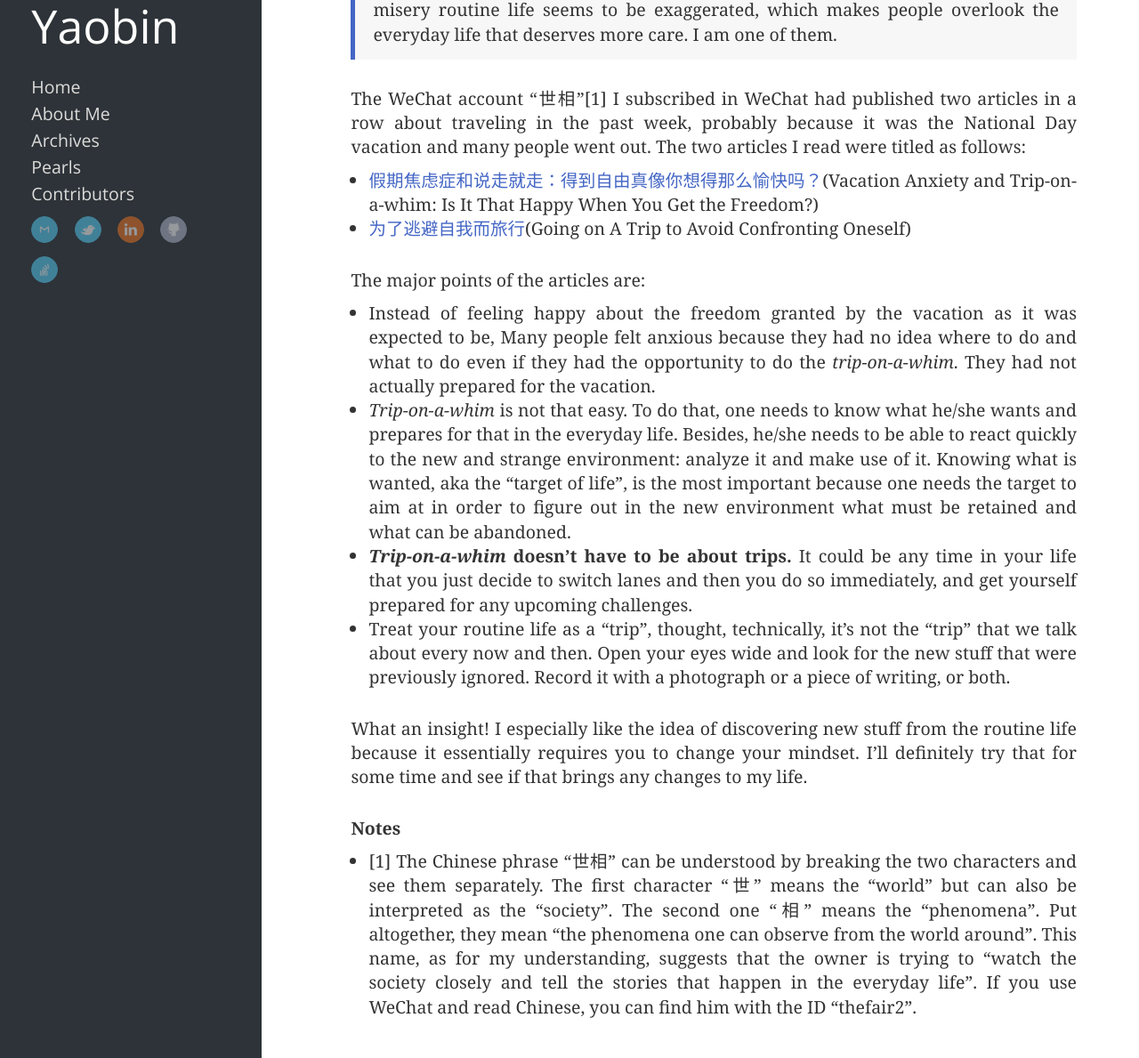
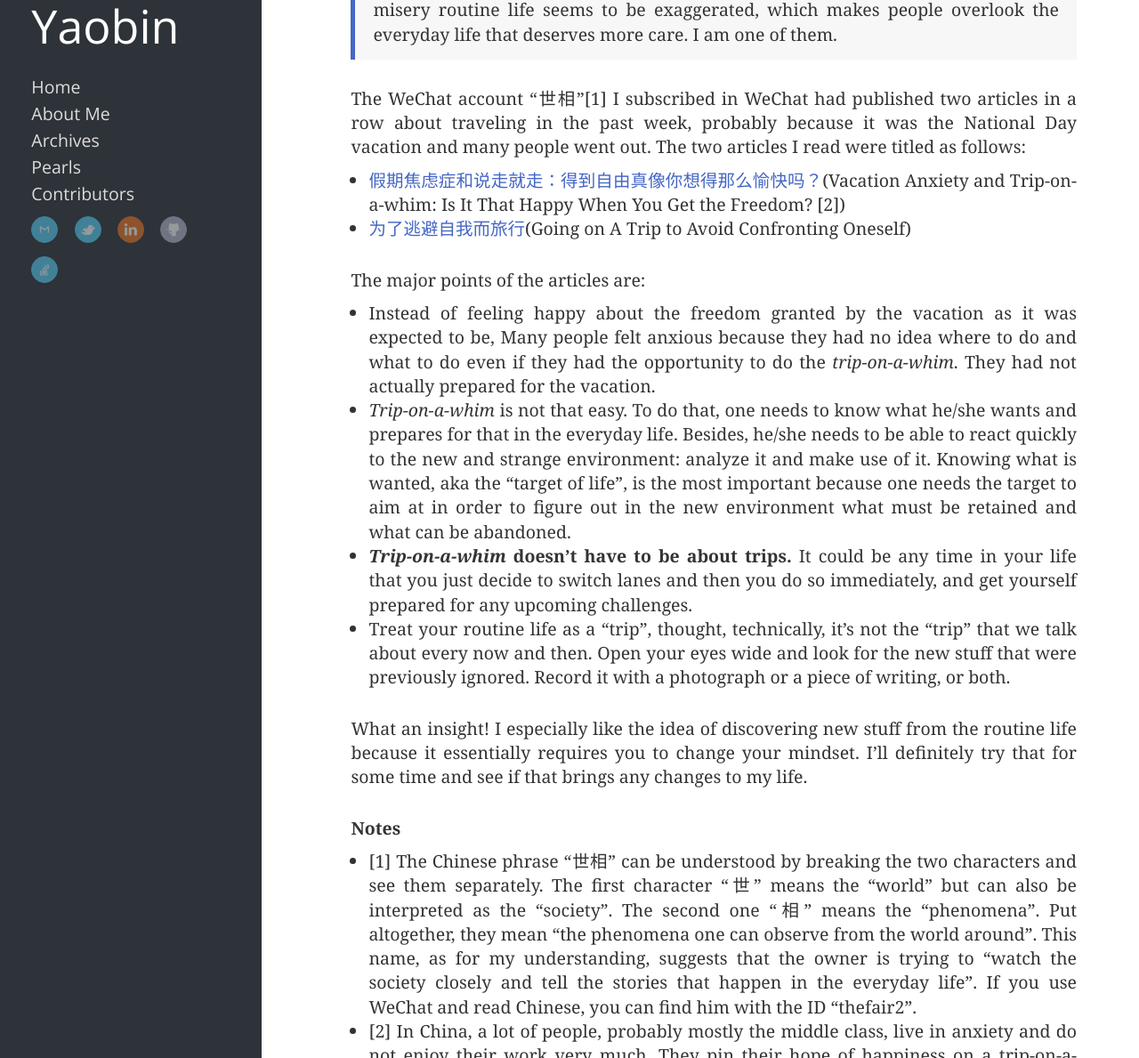
Before and after one commit to Tianhao25/yaobinwen.github.io, a Jekyll site: the page built from _posts/2016/2016-10-08-Trip-on-a-whim.md, in a window 1280 px wide and 1400 px high, cut to the strip 211-1400 px from the top of the window. Shown: the whole strip at 89% size. Built offline with Jekyll 4.4.1, drawn with Linux system fonts in a browser that asks for light colours; nearby versions of some CDN libraries; comment, search, counter and statistics services are not loaded; some of the changed text lies outside the part shown.

Commit message:
Update the post.

```diff
--- a/_posts/2016/2016-10-08-Trip-on-a-whim.md
+++ b/_posts/2016/2016-10-08-Trip-on-a-whim.md
@@ -12,7 +12,7 @@ tags: [Reading Notes]
 
 The WeChat account "世相"[1] I subscribed in WeChat had published two articles in a row about traveling in the past week, probably because it was the National Day vacation and many people went out. The two articles I read were titled as follows:
 
-* [假期焦虑症和说走就走：得到自由真像你想得那么愉快吗？](https://mp.weixin.qq.com/s?__biz=MzI2OTA3MTA5Mg==&mid=2651749385&idx=1&sn=72501c4527421758645b64d7ce66a8f5&chksm=f11f3b92c668b284d0668b7264a3ed6fc4a3670b52bcde3b24954673adf8c1f4682da47f31ea&mpshare=1&scene=1&srcid=1008F1eGNcGTvkjxF2wB8L2a&key=79512945a1fcb0e2fc92017e42b58634b9de63e3ffbefcc782c1578f58169d345e0b51fe07c4f4422c91fe3aec8ed345&ascene=0&uin=MjAxMzgyODc2Mg%3D%3D)(Vacation Anxiety and Trip-on-a-whim: Is It That Happy When You Get the Freedom?)
+* [假期焦虑症和说走就走：得到自由真像你想得那么愉快吗？](https://mp.weixin.qq.com/s?__biz=MzI2OTA3MTA5Mg==&mid=2651749385&idx=1&sn=72501c4527421758645b64d7ce66a8f5&chksm=f11f3b92c668b284d0668b7264a3ed6fc4a3670b52bcde3b24954673adf8c1f4682da47f31ea&mpshare=1&scene=1&srcid=1008F1eGNcGTvkjxF2wB8L2a&key=79512945a1fcb0e2fc92017e42b58634b9de63e3ffbefcc782c1578f58169d345e0b51fe07c4f4422c91fe3aec8ed345&ascene=0&uin=MjAxMzgyODc2Mg%3D%3D)(Vacation Anxiety and Trip-on-a-whim: Is It That Happy When You Get the Freedom? [2])
 * [为了逃避自我而旅行](https://mp.weixin.qq.com/s?__biz=MzI2OTA3MTA5Mg==&mid=2651749386&idx=1&sn=c80d2bf371fea38144025619d21b50a5&chksm=f11f3b91c668b287750625228de63d5038f7f5ede58f5d60df410a2dbd93ebb0a071dc6e1bc8&mpshare=1&scene=1&srcid=1008uexAdCT46qFBnGerN6KV&key=79512945a1fcb0e2da5871d5de3e07d2aeec299826d59068ee4910a2a47d1fb9aee4dd11caf02edab1c74c5a445cf2cb&ascene=0&uin=MjAxMzgyODc2Mg%3D%3D)(Going on A Trip to Avoid Confronting Oneself)
 
 The major points of the articles are:
@@ -27,3 +27,4 @@ What an insight! I especially like the idea of discovering new stuff from the ro
 **Notes**
 
 * [1] The Chinese phrase "世相" can be understood by breaking the two characters and see them separately. The first character "世" means the "world" but can also be interpreted as the "society". The second one "相" means the "phenomena". Put altogether, they mean "the phenomena one can observe from the world around". This name, as for my understanding, suggests that the owner is trying to "watch the society closely and tell the stories that happen in the everyday life". If you use WeChat and read Chinese, you can find him with the ID "thefair2".
+* [2] In China, a lot of people, probably mostly the middle class, live in anxiety and do not enjoy their work very much. They pin their hope of happiness on a trip-on-a-whim because they believe some change or freshness to their routine life can bring the happiness they have always been looking for, and what they must do is bravely put down their work at hand, leave everything else behind, buy a airplane ticket and fly to their dream destination. This article discusses whether this kind of trip brings real happiness to these people or just the means of a temporary escape.
```
